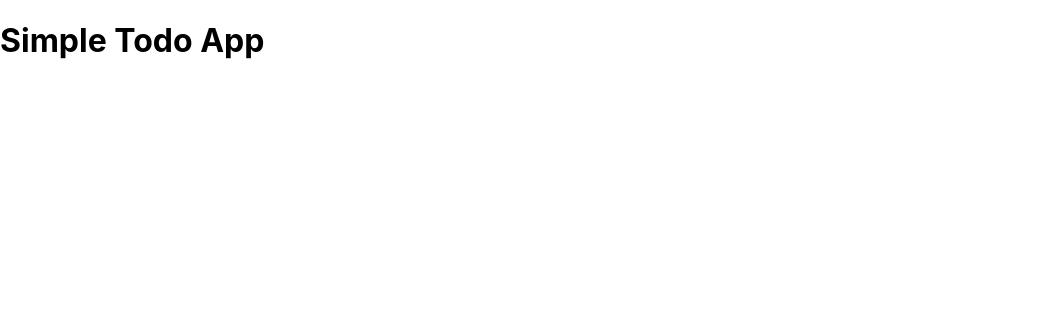
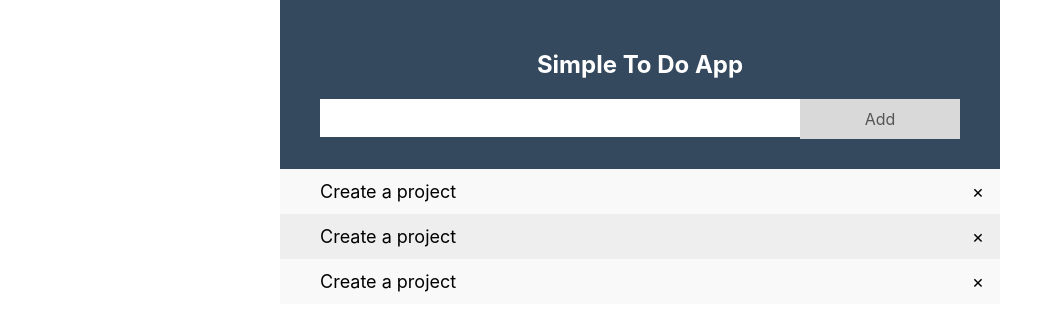
Before and after one commit to joedave13/react-todo-app, a React (Create React App) app: page / in a window 1280 px wide. Shown: the top 330 px of the page, without its empty margins (0-1062 px from the left). Built offline with nearby package versions, Linux system fonts and the light colour scheme.

Commit message:
setting component & template

```diff
--- a/src/App.js
+++ b/src/App.js
@@ -1,7 +1,13 @@
+import Header from './components/Header';
+import TodoList from './components/TodoList';
+
 function App() {
   return (
     <div className="App">
-      <h1>Simple Todo App</h1>
+      <div className="content">
+        <Header />
+        <TodoList />
+      </div>
     </div>
   );
 }
--- /dev/null
+++ b/src/components/Header.js
@@ -0,0 +1,11 @@
+const Header = () => {
+  return (
+    <div id="todo-header" className="header">
+      <h2>Simple To Do App</h2>
+      <input type="text" />
+      <span className="add-button">Add</span>
+    </div>
+  );
+};
+
+export default Header;
--- /dev/null
+++ b/src/components/TodoItem.js
@@ -0,0 +1,9 @@
+const TodoItem = () => {
+  return (
+    <li>
+      Create a project <span className="close">&times;</span>
+    </li>
+  );
+};
+
+export default TodoItem;
--- /dev/null
+++ b/src/components/TodoList.js
@@ -0,0 +1,13 @@
+import TodoItem from './TodoItem';
+
+const TodoList = () => {
+  return (
+    <ul id="todo-list">
+      <TodoItem />
+      <TodoItem />
+      <TodoItem />
+    </ul>
+  );
+};
+
+export default TodoList;
--- a/src/index.css
+++ b/src/index.css
@@ -11,3 +11,123 @@ code {
   font-family: source-code-pro, Menlo, Monaco, Consolas, 'Courier New',
     monospace;
 }
+
+.content {
+  max-width: 720px;
+  margin: 0 auto;
+}
+/* Include the padding and border in an element's total width and height */
+* {
+  box-sizing: border-box;
+}
+
+/* Remove margins and padding from the list */
+ul {
+  margin: 0;
+  padding: 0;
+}
+
+/* Style the list items */
+ul li {
+  cursor: pointer;
+  position: relative;
+  padding: 12px 8px 12px 40px;
+  background: #eee;
+  font-size: 18px;
+  list-style-type: none;
+  transition: 0.2s;
+
+  /* make the list items unselectable */
+  -webkit-user-select: none;
+  -moz-user-select: none;
+  -ms-user-select: none;
+  user-select: none;
+}
+
+/* Set all odd list items to a different color (zebra-stripes) */
+ul li:nth-child(odd) {
+  background: #f9f9f9;
+}
+
+/* Darker background-color on hover */
+ul li:hover {
+  background: #ddd;
+}
+
+/* When clicked on, add a background color and strike out text */
+ul li.checked {
+  background: #888;
+  color: #fff;
+  text-decoration: line-through;
+}
+
+/* Add a "checked" mark when clicked on */
+ul li.checked::before {
+  content: '';
+  position: absolute;
+  border-color: #fff;
+  border-style: solid;
+  border-width: 0 2px 2px 0;
+  top: 10px;
+  left: 16px;
+  transform: rotate(45deg);
+  height: 15px;
+  width: 7px;
+}
+
+/* Style the close button */
+.close {
+  position: absolute;
+  right: 0;
+  top: 0;
+  padding: 12px 16px 12px 16px;
+}
+
+.close:hover {
+  background-color: #e74c3c;
+  color: white;
+}
+
+/* Style the header */
+.header {
+  background-color: #34495e;
+  padding: 30px 40px;
+  color: white;
+  text-align: center;
+}
+
+/* Clear floats after the header */
+.header:after {
+  content: "";
+  display: table;
+  clear: both;
+}
+
+/* Style the input */
+input {
+  margin: 0;
+  border: none;
+  border-radius: 0;
+  width: 75%;
+  padding: 10px;
+  float: left;
+  font-size: 16px;
+}
+
+/* Style the "Add" button */
+.add-button {
+  padding: 10px;
+  width: 25%;
+  background: #d9d9d9;
+  color: #555;
+  float: left;
+  text-align: center;
+  font-size: 16px;
+  cursor: pointer;
+  transition: 0.3s;
+  border-radius: 0;
+}
+
+.add-button:hover {
+  background-color: #bbb;
+}
```
